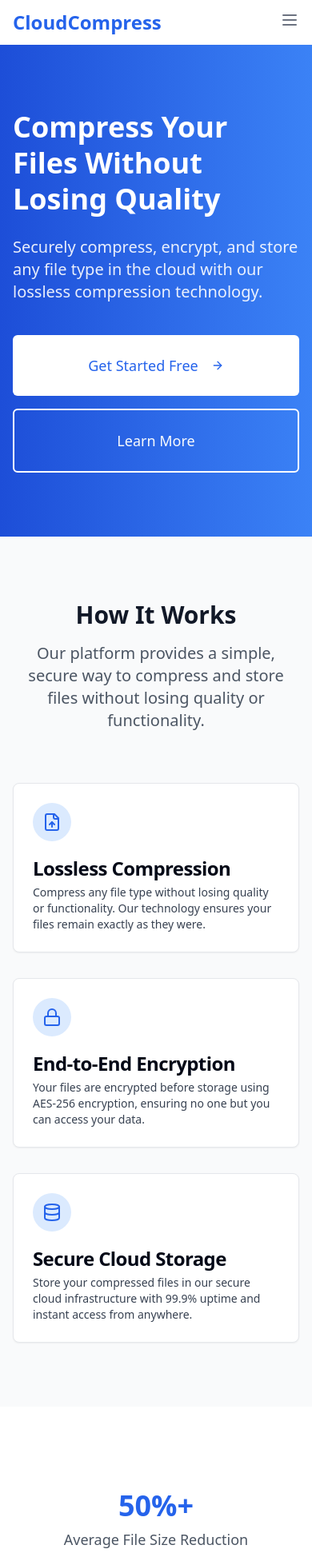
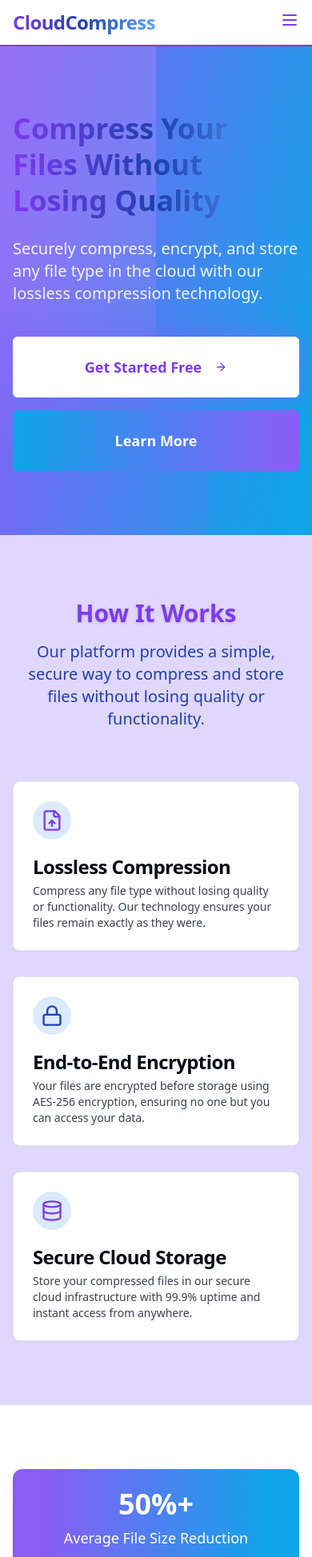
Before and after one commit to SamarSenBehera/cloud-compress-safe, a React (Vite) app: page / in a window 390 px wide. Shown: the top 1947 px of the page at 80% size. Built offline with nearby package versions, Linux system fonts and the light colour scheme.

Commit message:
Refactor: Improve UI design and functionality
- Updated UI with purple and blue color scheme.
- Ensured all features function correctly and efficiently.

```diff
--- a/src/components/Navbar.tsx
+++ b/src/components/Navbar.tsx
@@ -1,4 +1,3 @@
-
 import { useState } from "react";
 import { Link, useNavigate } from "react-router-dom";
 import { Button } from "@/components/ui/button";
@@ -23,42 +22,42 @@ const Navbar = ({ isLoggedIn: propIsLoggedIn }: NavbarProps) => {
   };
 
   return (
-    <nav className="bg-white shadow-sm">
+    <nav className="bg-white shadow-sm border-b-2 border-purplebrand">
       <div className="container mx-auto px-4 py-3">
         <div className="flex justify-between items-center">
           <Link to="/" className="flex items-center space-x-2">
-            <span className="text-blue-600 text-2xl font-bold">CloudCompress</span>
+            <span className="bg-gradient-to-r from-purplebrand via-bluebrand to-blue-400 bg-clip-text text-transparent text-2xl font-bold tracking-tight">CloudCompress</span>
           </Link>
 
           {/* Desktop Navigation */}
           <div className="hidden md:flex items-center space-x-6">
-            <Link to="/" className="text-gray-700 hover:text-blue-600 font-medium">
+            <Link to="/" className="text-purplebrand hover:text-bluebrand font-semibold transition-colors">
               Home
             </Link>
-            <Link to="/features" className="text-gray-700 hover:text-blue-600 font-medium">
+            <Link to="/features" className="text-purplebrand hover:text-bluebrand font-semibold transition-colors">
               Features
             </Link>
-            <Link to="/about" className="text-gray-700 hover:text-blue-600 font-medium">
+            <Link to="/about" className="text-purplebrand hover:text-bluebrand font-semibold transition-colors">
               About
             </Link>
             {isLoggedIn ? (
               <>
-                <Link to="/dashboard" className="text-gray-700 hover:text-blue-600 font-medium">
+                <Link to="/dashboard" className="text-purplebrand hover:text-bluebrand font-semibold transition-colors">
                   Dashboard
                 </Link>
-                <Button variant="outline" className="font-medium">
+                <Button variant="outline" className="border-purplebrand text-purplebrand font-semibold hover:bg-bluebrand/10 transition" onClick={handleLogout}>
                   Logout
                 </Button>
               </>
             ) : (
               <>
                 <Link to="/login">
-                  <Button variant="outline" className="font-medium">
+                  <Button variant="outline" className="border-purplebrand text-purplebrand hover:bg-bluebrand/10 font-semibold transition">
                     Login
                   </Button>
                 </Link>
                 <Link to="/register">
-                  <Button className="bg-blue-600 hover:bg-blue-700 text-white font-medium">
+                  <Button className="bg-gradient-to-r from-purplebrand to-bluebrand text-white font-semibold hover:opacity-90 shadow-lg transition">
                     Sign Up
                   </Button>
                 </Link>
@@ -70,7 +69,7 @@ const Navbar = ({ isLoggedIn: propIsLoggedIn }: NavbarProps) => {
           <div className="md:hidden">
             <button
               onClick={() => setIsMenuOpen(!isMenuOpen)}
-              className="text-gray-500 focus:outline-none"
+              className="text-purplebrand focus:outline-none"
             >
               {isMenuOpen ? <X size={24} /> : <Menu size={24} />}
             </button>
@@ -83,21 +82,21 @@ const Navbar = ({ isLoggedIn: propIsLoggedIn }: NavbarProps) => {
             <div className="flex flex-col space-y-4">
               <Link
                 to="/"
-                className="text-gray-700 hover:text-blue-600 font-medium"
+                className="text-purplebrand hover:text-bluebrand font-semibold"
                 onClick={() => setIsMenuOpen(false)}
               >
                 Home
               </Link>
               <Link
                 to="/features"
-                className="text-gray-700 hover:text-blue-600 font-medium"
+                className="text-purplebrand hover:text-bluebrand font-semibold"
                 onClick={() => setIsMenuOpen(false)}
               >
                 Features
               </Link>
               <Link
                 to="/about"
-                className="text-gray-700 hover:text-blue-600 font-medium"
+                className="text-purplebrand hover:text-bluebrand font-semibold"
                 onClick={() => setIsMenuOpen(false)}
               >
                 About
@@ -106,24 +105,24 @@ const Navbar = ({ isLoggedIn: propIsLoggedIn }: NavbarProps) => {
                 <>
                   <Link
                     to="/dashboard"
-                    className="text-gray-700 hover:text-blue-600 font-medium"
+                    className="text-purplebrand hover:text-bluebrand font-semibold"
                     onClick={() => setIsMenuOpen(false)}
                   >
                     Dashboard
                   </Link>
-                  <Button variant="outline" className="font-medium" onClick={handleLogout}>
+                  <Button variant="outline" className="border-purplebrand text-purplebrand font-semibold hover:bg-bluebrand/10 transition" onClick={handleLogout}>
                     Logout
                   </Button>
                 </>
               ) : (
                 <>
                   <Link to="/login" onClick={() => setIsMenuOpen(false)}>
-                    <Button variant="outline" className="w-full font-medium">
+                    <Button variant="outline" className="w-full border-purplebrand text-purplebrand hover:bg-bluebrand/10 font-semibold">
                       Login
                     </Button>
                   </Link>
                   <Link to="/register" onClick={() => setIsMenuOpen(false)}>
-                    <Button className="w-full bg-blue-600 hover:bg-blue-700 text-white font-medium">
+                    <Button className="w-full bg-gradient-to-r from-purplebrand to-bluebrand text-white font-semibold hover:opacity-90 shadow-lg">
                       Sign Up
                     </Button>
                   </Link>
--- a/src/index.css
+++ b/src/index.css
@@ -1,81 +1,76 @@
 @tailwind base;
 @tailwind components;
 @tailwind utilities;
+
+/* Brand gradient backgrounds and accents */
+@layer components {
+  .purple-blue-gradient {
+    background: linear-gradient(100deg, #8B5CF6 0%, #0EA5E9 100%);
+  }
+  .blue-purple-gradient {
+    background: linear-gradient(90deg, #0EA5E9 0%, #8B5CF6 100%);
+  }
+  .feature-gradient {
+    background: linear-gradient(140deg, #7C3AED 20%, #0EA5E9 70%);
+  }
+  .stat-gradient {
+    background: linear-gradient(90deg, #8B5CF6 10%, #0EA5E9 90%);
+    color: #fff;
+  }
+  .cta-glow {
+    box-shadow: 0 0 32px 0 #8B5CF687, 0 2px 8px #0EA5E945;
+  }
+}
 
 @layer base {
   :root {
     --background: 0 0% 100%;
     --foreground: 222.2 84% 4.9%;
-
     --card: 0 0% 100%;
     --card-foreground: 222.2 84% 4.9%;
-
     --popover: 0 0% 100%;
     --popover-foreground: 222.2 84% 4.9%;
-
     --primary: 222.2 47.4% 11.2%;
     --primary-foreground: 210 40% 98%;
-
     --secondary: 210 40% 96.1%;
     --secondary-foreground: 222.2 47.4% 11.2%;
-
     --muted: 210 40% 96.1%;
     --muted-foreground: 215.4 16.3% 46.9%;
-
     --accent: 210 40% 96.1%;
     --accent-foreground: 222.2 47.4% 11.2%;
-
     --destructive: 0 84.2% 60.2%;
     --destructive-foreground: 210 40% 98%;
-
     --border: 214.3 31.8% 91.4%;
     --input: 214.3 31.8% 91.4%;
     --ring: 222.2 84% 4.9%;
-
     --radius: 0.5rem;
-
     --sidebar-background: 0 0% 98%;
-
     --sidebar-foreground: 240 5.3% 26.1%;
-
     --sidebar-primary: 240 5.9% 10%;
-
     --sidebar-primary-foreground: 0 0% 98%;
-
     --sidebar-accent: 240 4.8% 95.9%;
-
     --sidebar-accent-foreground: 240 5.9% 10%;
-
     --sidebar-border: 220 13% 91%;
-
     --sidebar-ring: 217.2 91.2% 59.8%;
   }
 
   .dark {
     --background: 222.2 84% 4.9%;
     --foreground: 210 40% 98%;
-
     --card: 222.2 84% 4.9%;
     --card-foreground: 210 40% 98%;
-
     --popover: 222.2 84% 4.9%;
     --popover-foreground: 210 40% 98%;
-
     --primary: 210 40% 98%;
     --primary-foreground: 222.2 47.4% 11.2%;
-
     --secondary: 217.2 32.6% 17.5%;
     --secondary-foreground: 210 40% 98%;
-
     --muted: 217.2 32.6% 17.5%;
     --muted-foreground: 215 20.2% 65.1%;
-
     --accent: 217.2 32.6% 17.5%;
     --accent-foreground: 210 40% 98%;
-
     --destructive: 0 62.8% 30.6%;
     --destructive-foreground: 210 40% 98%;
-
     --border: 217.2 32.6% 17.5%;
     --input: 217.2 32.6% 17.5%;
     --ring: 212.7 26.8% 83.9%;
@@ -94,7 +89,6 @@
   * {
     @apply border-border;
   }
-
   body {
     @apply bg-background text-foreground;
   }
--- a/src/pages/Index.tsx
+++ b/src/pages/Index.tsx
@@ -1,6 +1,5 @@
-
 import { Link } from "react-router-dom";
-import { ArrowRight, Lock, FileUp, FileDown, Database } from "lucide-react";
+import { ArrowRight, Lock, FileUp, Database } from "lucide-react";
 import { Button } from "@/components/ui/button";
 import Navbar from "@/components/Navbar";
 import Footer from "@/components/Footer";
@@ -8,16 +7,20 @@ import FeatureCard from "@/components/FeatureCard";
 
 const Index = () => {
   return (
-    <div className="flex flex-col min-h-screen">
+    <div className="flex flex-col min-h-screen bg-white">
       <Navbar />
 
       {/* Hero Section */}
-      <section className="bg-gradient-to-r from-blue-700 to-blue-500 text-white py-20">
-        <div className="container mx-auto px-4">
+      <section className="purple-blue-gradient text-white py-20 relative overflow-hidden">
+        <div className="absolute left-0 top-0 w-[50vw] h-full z-0" style={{background:"radial-gradient(circle at top left, #a78bfa66 40%, transparent 85%)"}}></div>
+        <div className="absolute right-0 bottom-0 w-1/3 h-1/2 z-0" style={{background:"radial-gradient(circle at bottom right, #0ea5e966 40%, transparent 85%)"}}></div>
+        <div className="container mx-auto px-4 relative z-10">
           <div className="grid grid-cols-1 md:grid-cols-2 gap-12 items-center">
             <div className="space-y-6">
-              <h1 className="text-4xl md:text-5xl font-bold leading-tight">
-                Compress Your Files Without Losing Quality
+              <h1 className="text-4xl md:text-5xl font-bold leading-tight text-white">
+                <span className="inline-block text-transparent bg-clip-text bg-gradient-to-r from-purplebrand via-bluebrand to-blue-400">
+                  Compress Your Files Without Losing Quality
+                </span>
               </h1>
               <p className="text-xl opacity-90">
                 Securely compress, encrypt, and store any file type in the cloud with
@@ -25,13 +28,13 @@ const Index = () => {
               </p>
               <div className="flex flex-col sm:flex-row space-y-4 sm:space-y-0 sm:space-x-4 pt-4">
                 <Link to="/register">
-                  <Button className="text-lg bg-white text-blue-600 hover:bg-gray-100 px-6 py-6 h-auto w-full sm:w-auto">
+                  <Button className="text-lg bg-white text-purplebrand hover:bg-blue-100 px-6 py-6 h-auto w-full sm:w-auto cta-glow border-0 font-bold">
                     Get Started Free
                     <ArrowRight className="ml-2 h-5 w-5" />
                   </Button>
                 </Link>
                 <Link to="/features">
-                  <Button className="text-lg bg-transparent border-2 border-white hover:bg-white/10 px-6 py-6 h-auto w-full sm:w-auto">
+                  <Button className="text-lg blue-purple-gradient border-0 hover:opacity-80 px-6 py-6 h-auto w-full sm:w-auto font-bold">
                     Learn More
                   </Button>
                 </Link>
@@ -39,8 +42,8 @@ const Index = () => {
             </div>
             <div className="hidden md:block">
               <div className="relative">
-                <div className="absolute top-0 -left-4 w-72 h-72 bg-white/10 rounded-full mix-blend-multiply filter blur-xl opacity-70"></div>
-                <div className="absolute -bottom-8 right-4 w-72 h-72 bg-blue-300/10 rounded-full mix-blend-multiply filter blur-xl opacity-70"></div>
+                <div className="absolute top-0 -left-4 w-72 h-72 bg-purple-300/20 rounded-full mix-blend-multiply filter blur-xl opacity-90"></div>
+                <div className="absolute -bottom-8 right-4 w-72 h-72 bg-blue-400/10 rounded-full mix-blend-multiply filter blur-xl opacity-80"></div>
                 <div className="relative">
                   <img
                     src="https://images.unsplash.com/photo-1610986603166-f78428624e76?q=80&w=2787&auto=format&fit=crop"
@@ -55,11 +58,11 @@ const Index = () => {
       </section>
 
       {/* Features Section */}
-      <section className="py-20 bg-gray-50">
+      <section className="py-20 bg-lightpurple">
         <div className="container mx-auto px-4">
           <div className="text-center mb-16">
-            <h2 className="text-3xl font-bold text-gray-900">How It Works</h2>
-            <p className="mt-4 text-xl text-gray-600 max-w-2xl mx-auto">
+            <h2 className="text-3xl font-bold text-purplebrand drop-shadow">How It Works</h2>
+            <p className="mt-4 text-xl text-bluebrand max-w-2xl mx-auto">
               Our platform provides a simple, secure way to compress and store files without
               losing quality or functionality.
             </p>
@@ -69,17 +72,17 @@ const Index = () => {
             <FeatureCard
               title="Lossless Compression"
               description="Compress any file type without losing quality or functionality. Our technology ensures your files remain exactly as they were."
-              icon={<FileUp className="w-6 h-6" />}
+              icon={<FileUp className="w-7 h-7 text-purplebrand" />}
             />
             <FeatureCard
               title="End-to-End Encryption"
               description="Your files are encrypted before storage using AES-256 encryption, ensuring no one but you can access your data."
-              icon={<Lock className="w-6 h-6" />}
+              icon={<Lock className="w-7 h-7 text-bluebrand" />}
             />
             <FeatureCard
               title="Secure Cloud Storage"
               description="Store your compressed files in our secure cloud infrastructure with 99.9% uptime and instant access from anywhere."
-              icon={<Database className="w-6 h-6" />}
+              icon={<Database className="w-7 h-7 text-purplebrand" />}
             />
           </div>
         </div>
@@ -89,31 +92,32 @@ const Index = () => {
       <section className="py-20 bg-white">
         <div className="container mx-auto px-4">
           <div className="grid grid-cols-1 md:grid-cols-3 gap-8 text-center">
-            <div className="p-6">
-              <p className="text-4xl font-bold text-blue-600">50%+</p>
-              <p className="mt-2 text-lg text-gray-600">Average File Size Reduction</p>
+            <div className="p-6 rounded-xl stat-gradient shadow-lg border-0">
+              <p className="text-4xl font-bold">50%+</p>
+              <p className="mt-2 text-lg">Average File Size Reduction</p>
             </div>
-            <div className="p-6">
-              <p className="text-4xl font-bold text-blue-600">100%</p>
-              <p className="mt-2 text-lg text-gray-600">Lossless Quality</p>
+            <div className="p-6 rounded-xl stat-gradient shadow-lg border-0">
+              <p className="text-4xl font-bold">100%</p>
+              <p className="mt-2 text-lg">Lossless Quality</p>
             </div>
-            <div className="p-6">
-              <p className="text-4xl font-bold text-blue-600">256-bit</p>
-              <p className="mt-2 text-lg text-gray-600">AES Encryption</p>
+            <div className="p-6 rounded-xl stat-gradient shadow-lg border-0">
+              <p className="text-4xl font-bold">256-bit</p>
+              <p className="mt-2 text-lg">AES Encryption</p>
             </div>
           </div>
         </div>
       </section>
 
       {/* CTA Section */}
-      <section className="py-20 bg-blue-600 text-white">
-        <div className="container mx-auto px-4 text-center">
-          <h2 className="text-3xl font-bold mb-6">Ready to Start Compressing?</h2>
+      <section className="py-20 feature-gradient text-white relative">
+        <div className="absolute left-0 top-0 w-full h-full opacity-30 z-0" style={{background:"radial-gradient(circle at top, #a78bfa44 50%, transparent 90%)"}}></div>
+        <div className="container mx-auto px-4 text-center relative z-10">
+          <h2 className="text-3xl font-bold mb-6 drop-shadow-lg">Ready to Start Compressing?</h2>
           <p className="text-xl mb-8 max-w-2xl mx-auto opacity-90">
             Join thousands of users saving storage space without compromising quality.
           </p>
           <Link to="/register">
-            <Button className="text-lg bg-white text-blue-600 hover:bg-gray-100 px-6 py-6 h-auto">
+            <Button className="text-lg bg-white text-purplebrand hover:bg-blue-100 px-6 py-6 h-auto cta-glow border-0 font-bold">
               Create Free Account
               <ArrowRight className="ml-2 h-5 w-5" />
             </Button>
```
Also changed, not shown: tailwind.config.ts (+11 -6 lines).
